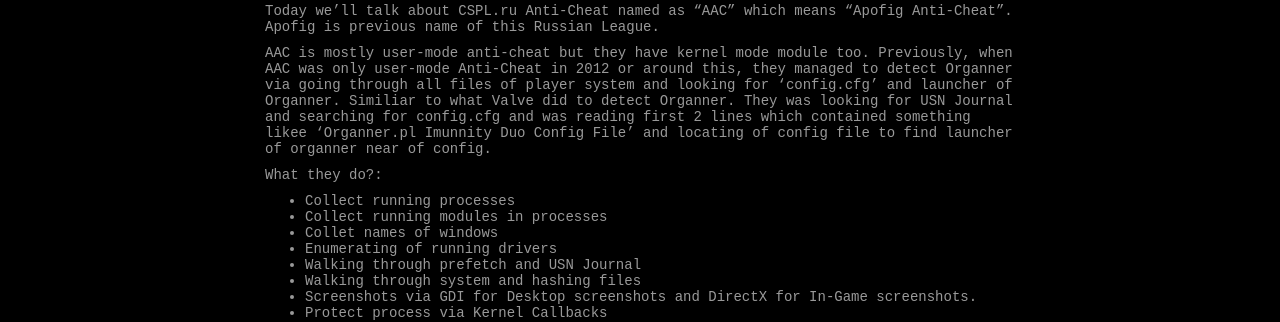
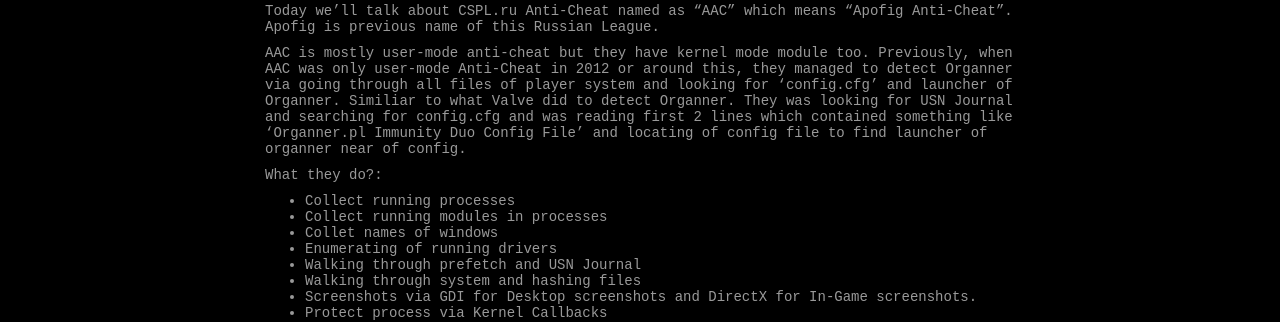
Before and after one commit to cpz/cpz.github.io, a Jekyll site: the page built from _posts/2020/2020-01-18-CSPL-AAC-Reversal-Information.md, in a window 1280 px wide. Shown: the part 318-640 px from the top of the page. Built offline with Jekyll 4.4.1, drawn with Linux system fonts in a browser that asks for light colours; comment, search, counter and statistics services are not loaded.

Commit message:
Update 2020-01-18-CSPL-AAC-Reversal-Information.md

```diff
--- a/_posts/2020/2020-01-18-CSPL-AAC-Reversal-Information.md
+++ b/_posts/2020/2020-01-18-CSPL-AAC-Reversal-Information.md
@@ -18,7 +18,7 @@ Hello,
 Today we'll talk about CSPL.ru Anti-Cheat named as "AAC" which means "Apofig Anti-Cheat". Apofig is previous name of this Russian League.
 
 AAC is mostly user-mode anti-cheat but they have kernel mode module too.
-Previously, when AAC was only user-mode Anti-Cheat in 2012 or around this, they managed to detect Organner via going through all files of player system and looking for 'config.cfg' and launcher of Organner. Similiar to what Valve did to detect Organner. They was looking for USN Journal and searching for config.cfg and was reading first 2 lines which contained something likee 'Organner.pl Imunnity Duo Config File' and locating of config file to find launcher of organner near of config.
+Previously, when AAC was only user-mode Anti-Cheat in 2012 or around this, they managed to detect Organner via going through all files of player system and looking for 'config.cfg' and launcher of Organner. Similiar to what Valve did to detect Organner. They was looking for USN Journal and searching for config.cfg and was reading first 2 lines which contained something like 'Organner.pl Immunity Duo Config File' and locating of config file to find launcher of organner near of config.
 
 What they do?:
 * Collect running processes
```
